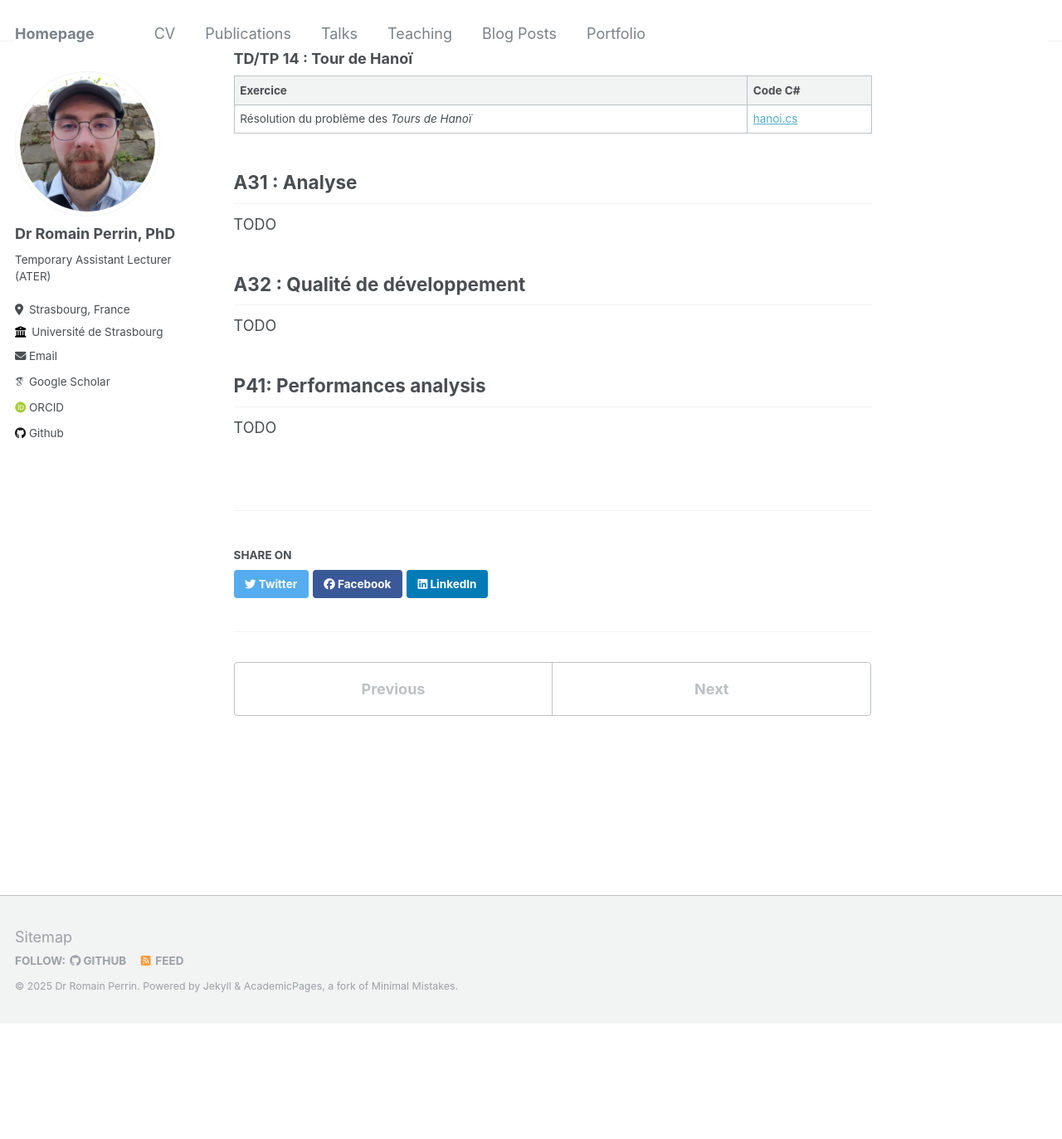
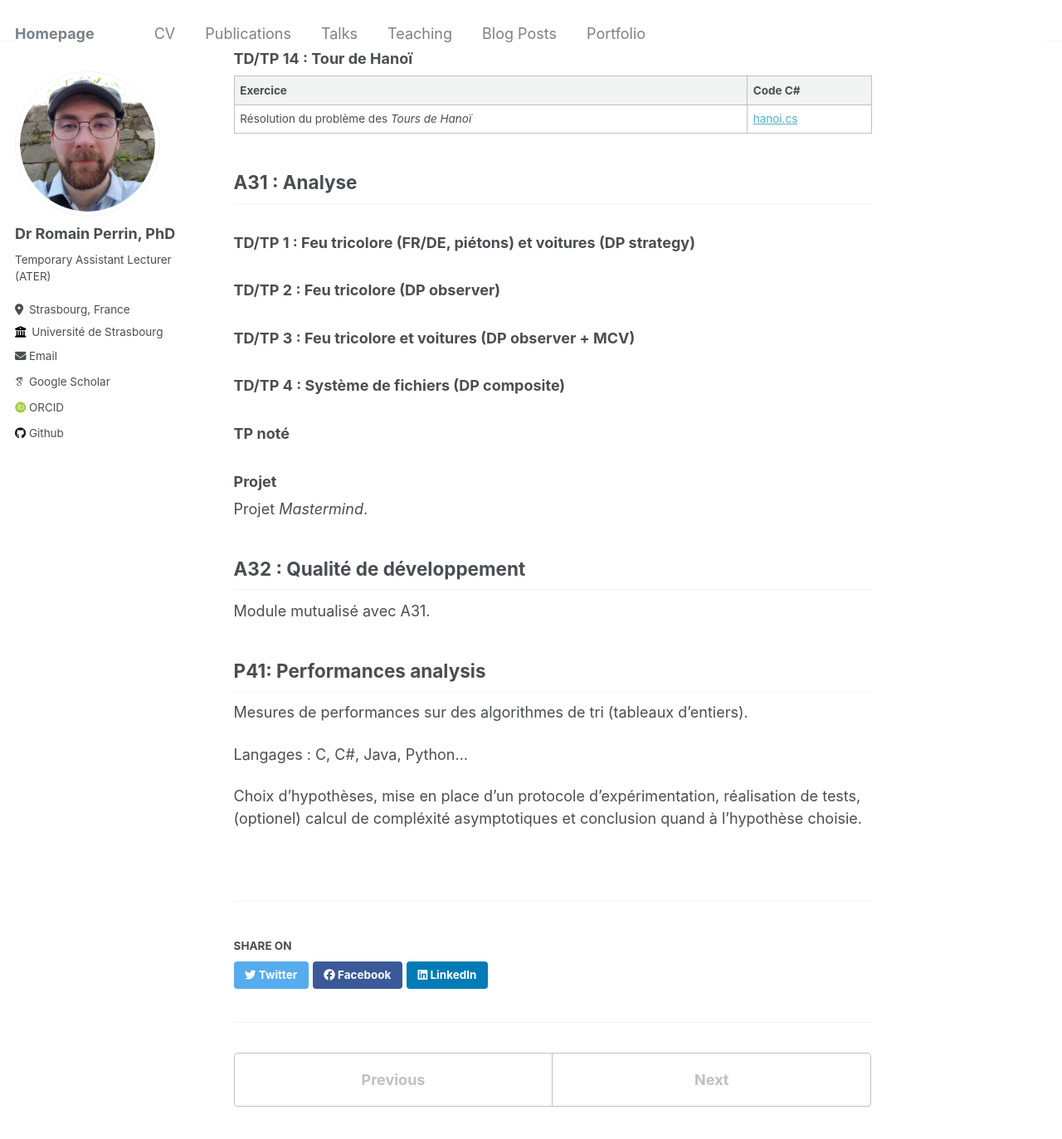
Before and after one commit to Romain96/Romain96.github.io, a Jekyll site: the page built from _teaching/2023-2024-IUTRS.md, in a window 1280 px wide and 1400 px high, scrolled down 4943 px. Shown: the top 1373 px of the window at 83% size. Built offline with Jekyll 4.4.1, drawn with Linux system fonts in a browser that asks for light colours; some web fonts are replaced; before the commit the page ends 6177 px from its top, so only the background shows below that.

Commit message:
updating details for IUTRS 2023-24 teaching

```diff
--- a/_teaching/2023-2024-IUTRS.md
+++ b/_teaching/2023-2024-IUTRS.md
@@ -187,12 +187,28 @@
 
 ## A31 : Analyse
 
-TODO
+### TD/TP 1 : Feu tricolore (FR/DE, piétons) et voitures (DP strategy)
+
+### TD/TP 2 : Feu tricolore (DP observer)
+
+### TD/TP 3 : Feu tricolore et voitures (DP observer + MCV)
+
+### TD/TP 4 : Système de fichiers (DP composite)
+
+### TP noté
+
+### Projet
+
+Projet *Mastermind*.
 
 ## A32 : Qualité de développement
 
-TODO
+Module mutualisé avec A31.
 
 ## P41: Performances analysis
 
-TODO
+Mesures de performances sur des algorithmes de tri (tableaux d'entiers).
+
+Langages : C, C#, Java, Python...
+
+Choix d'hypothèses, mise en place d'un protocole d'expérimentation, réalisation de tests, (optionel) calcul de compléxité asymptotiques et conclusion quand à l'hypothèse choisie.
```
